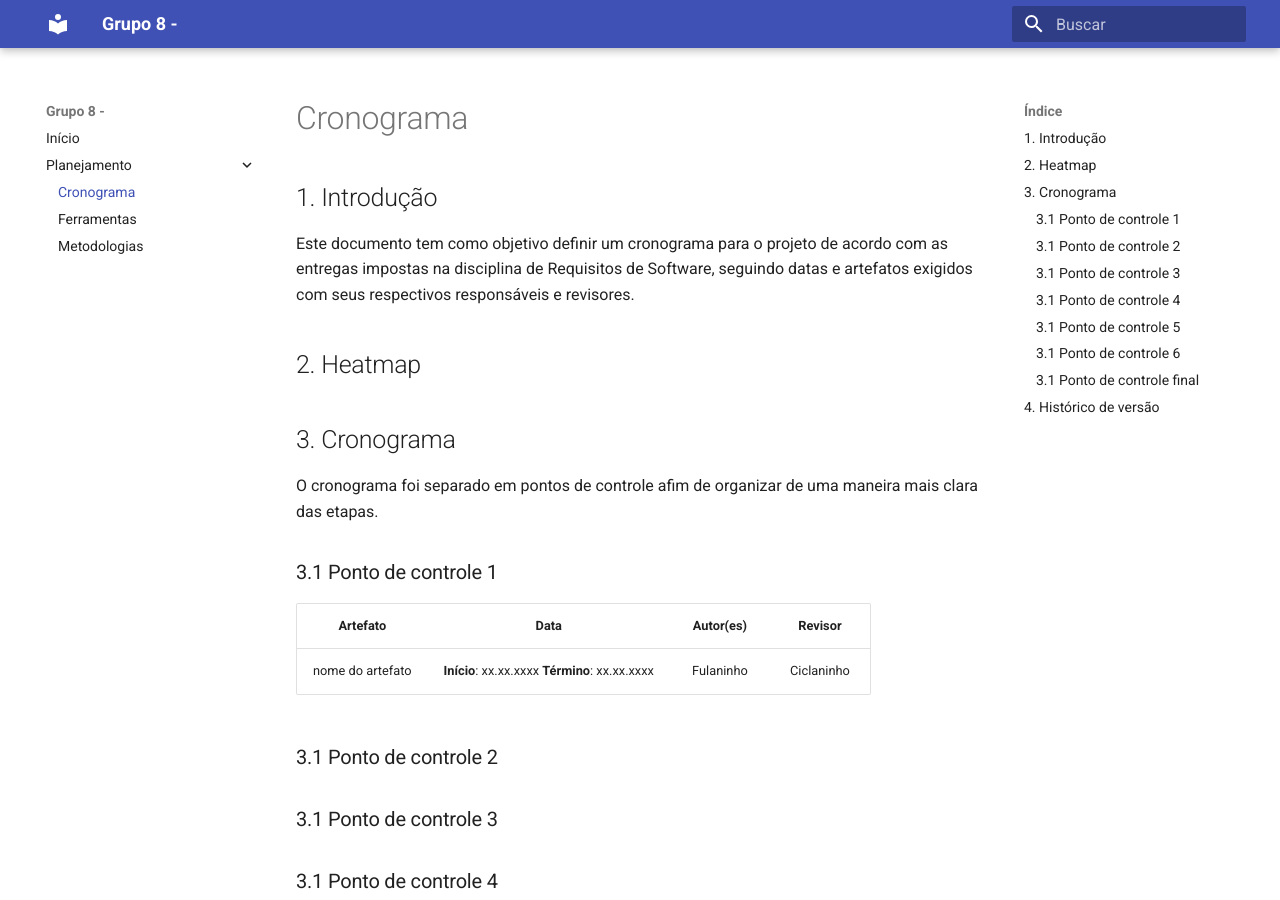
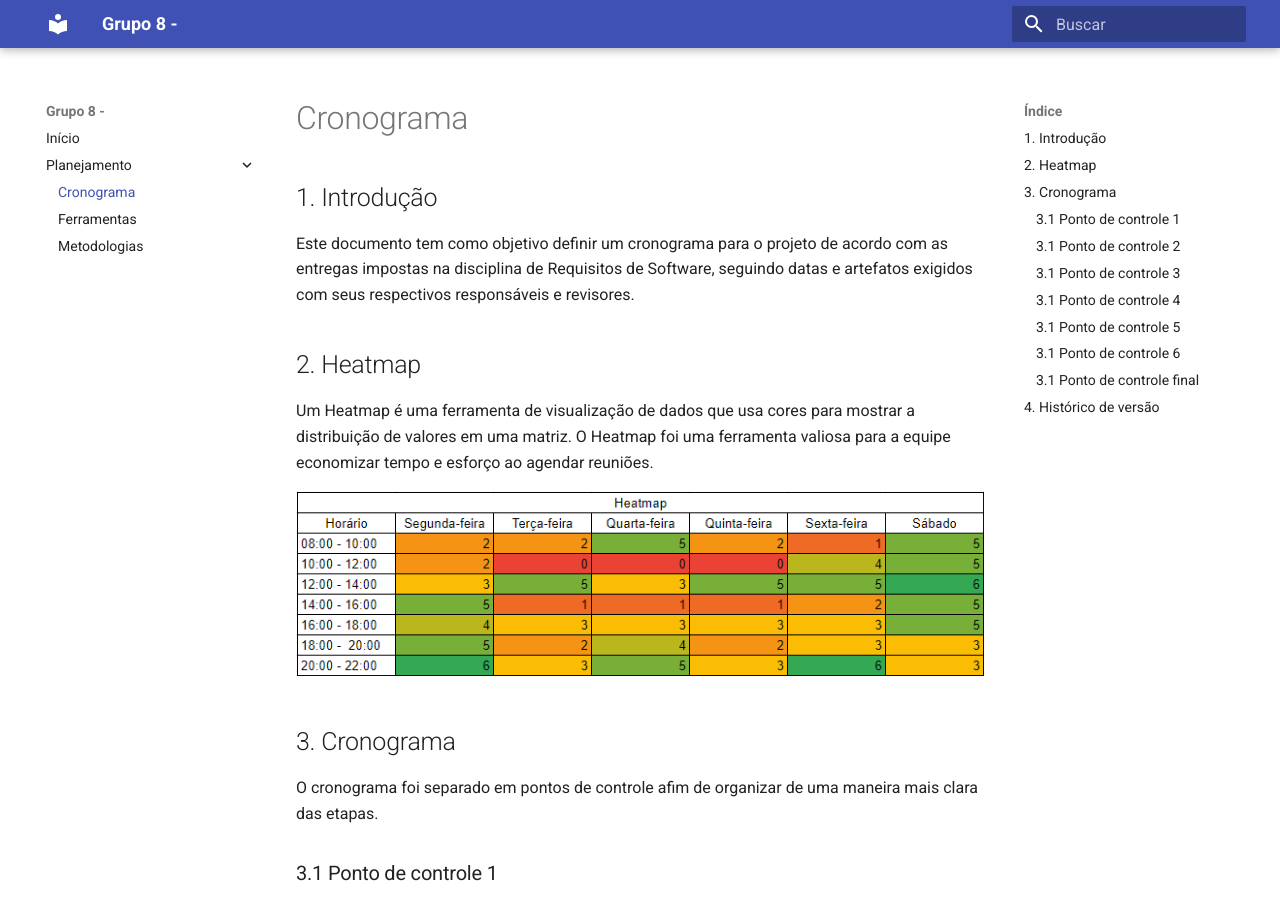
Before and after one commit to Requisitos-de-Software/2023.1-Twitch, an MkDocs documentation site: the page built from docs/planejamento/cronograma.md, in a window 1280 px wide and 900 px high. Built offline with MkDocs 1.6.1 and Material for MkDocs 9.7.7, drawn with Linux system fonts in a browser that asks for light colours.

Commit message:
Adicionando o Heatmap

```diff
--- a/docs/planejamento/cronograma.md
+++ b/docs/planejamento/cronograma.md
@@ -4,6 +4,10 @@
 Este documento tem como objetivo definir um cronograma para o projeto de acordo com as entregas impostas na disciplina de Requisitos de Software, seguindo datas e artefatos exigidos com seus respectivos responsáveis e revisores.
 
 ## 2. Heatmap
+Um Heatmap é uma ferramenta de visualização de dados que usa cores para mostrar a distribuição de valores em uma matriz.
+O Heatmap foi uma ferramenta valiosa para a equipe economizar tempo e esforço ao agendar reuniões.
+
+![Heatmap](./imagens/features/heatmap.png)
 
 ## 3. Cronograma
 O cronograma foi separado em pontos de controle afim de organizar de uma maneira mais clara das etapas.
```
Also changed, not shown: docs/planejamento/imagens/features/heatmap.png (added).
